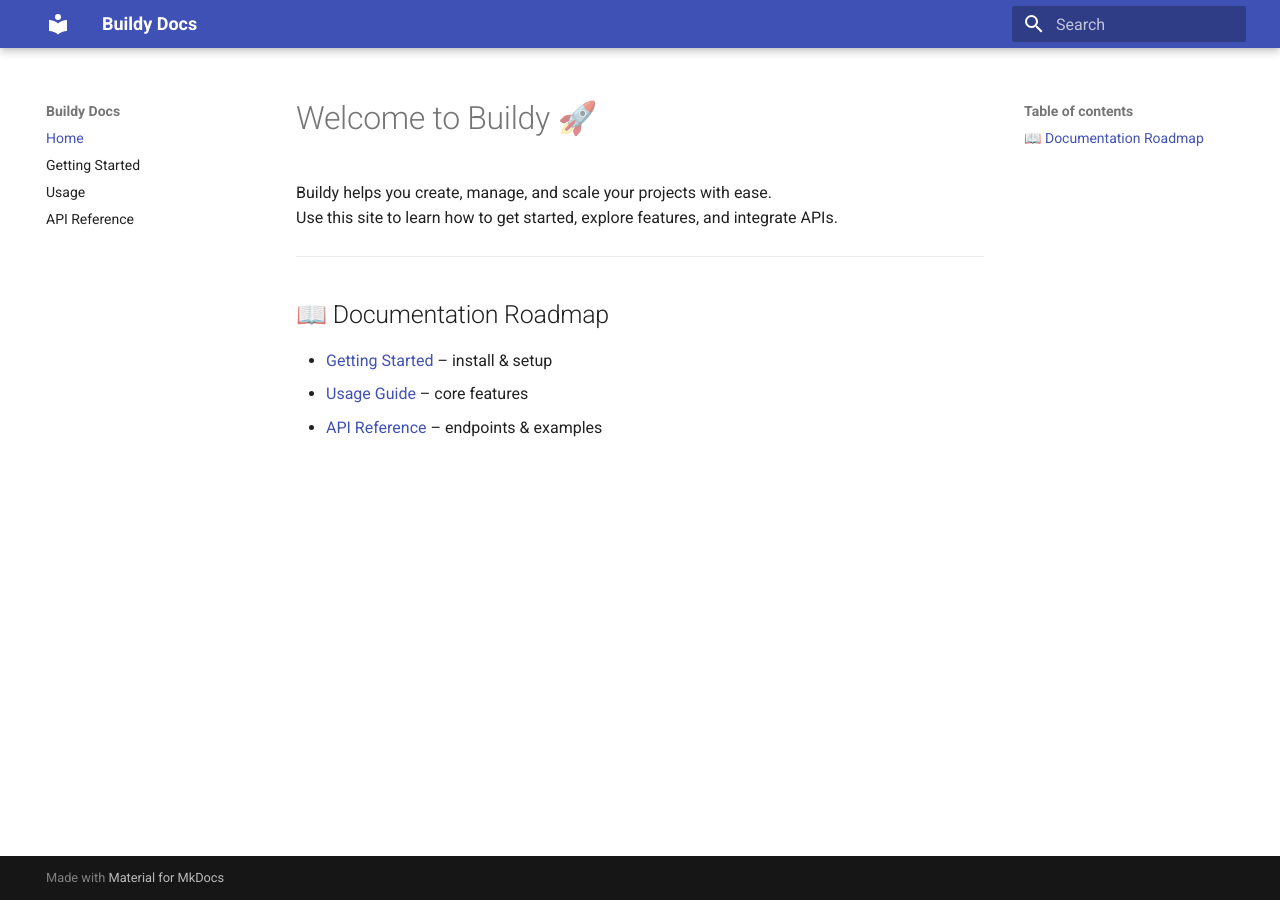
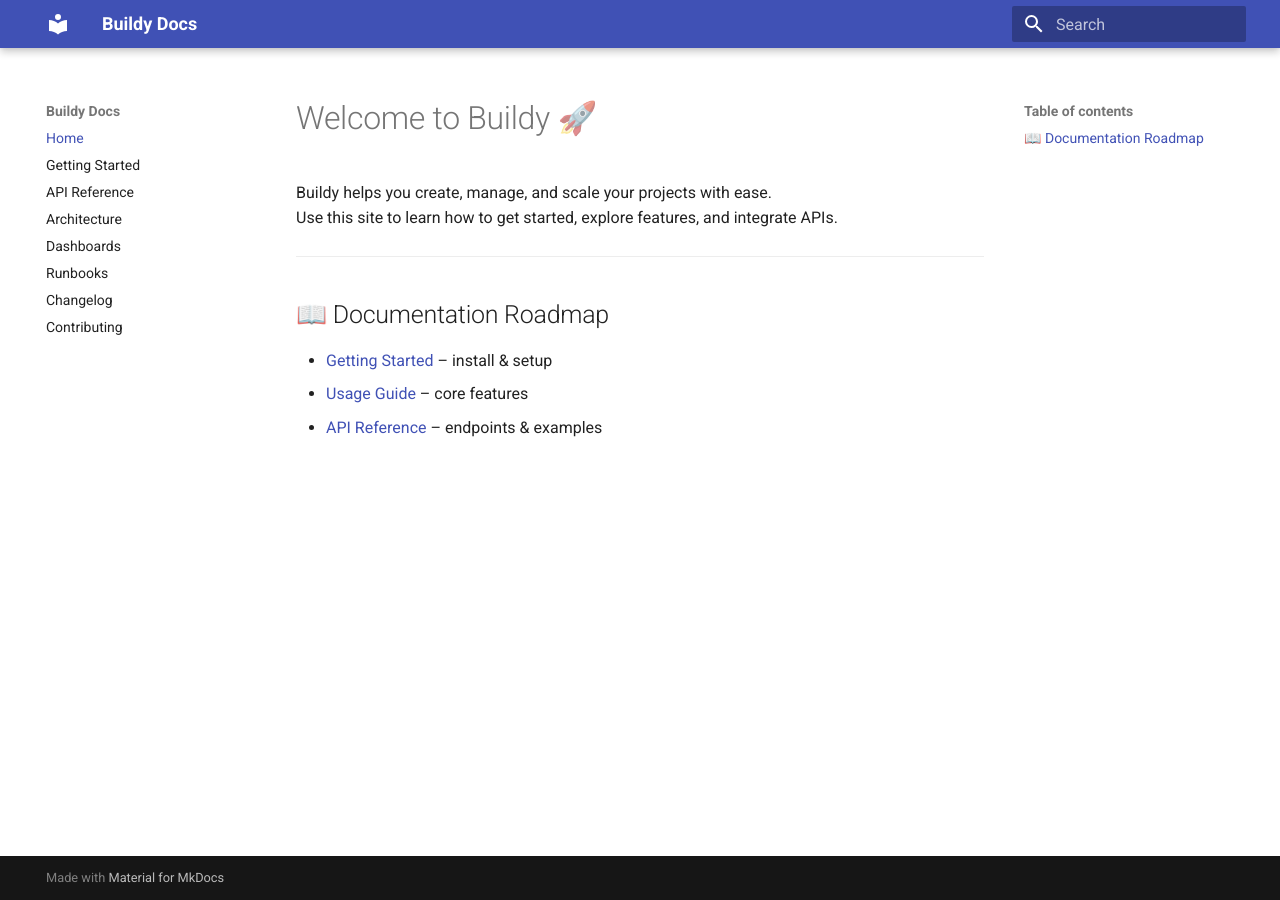
Before and after one commit to Kello54/Buildy, an MkDocs documentation site: the page built from docs/index.md, in a window 1280 px wide. Built offline with MkDocs 1.6.1 and Material for MkDocs 9.7.7, drawn with Linux system fonts in a browser that asks for light colours.

Commit message:
Update mkdocs.yml

```diff
--- a/mkdocs.yml
+++ b/mkdocs.yml
@@ -1,5 +1,5 @@
 site_name: Buildy Docs
-site_description: Documentation for the Buildy Platform
+site_description: Documentation for the Buildy platform
 site_url: https://kello54.github.io/Buildy/
 
 theme:
@@ -18,5 +18,9 @@
 nav:
   - Home: index.md
   - Getting Started: getting-started.md
-  - Usage: usage.md
   - API Reference: api.md
+  - Architecture: architecture.md
+  - Dashboards: dashboards.md
+  - Runbooks: runbooks.md
+  - Changelog: changelog.md
+  - Contributing: contributing.md
```
